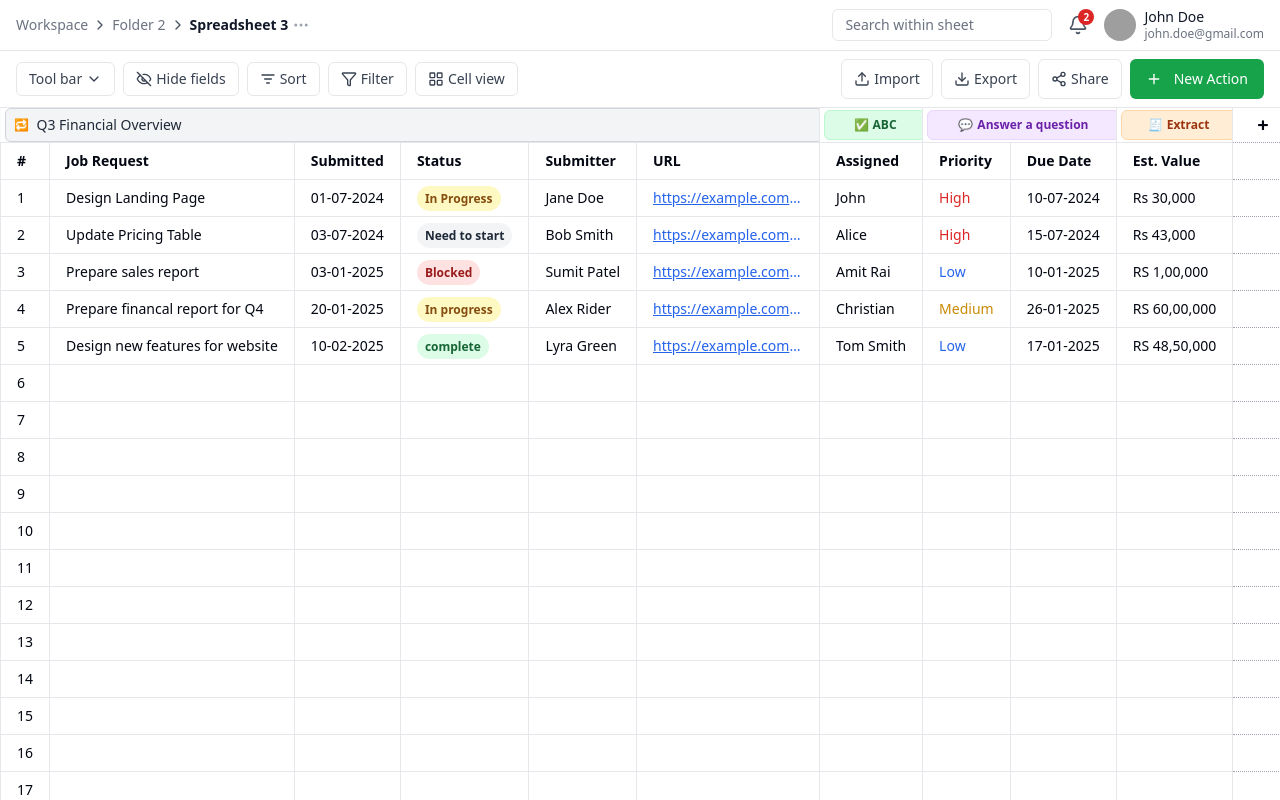
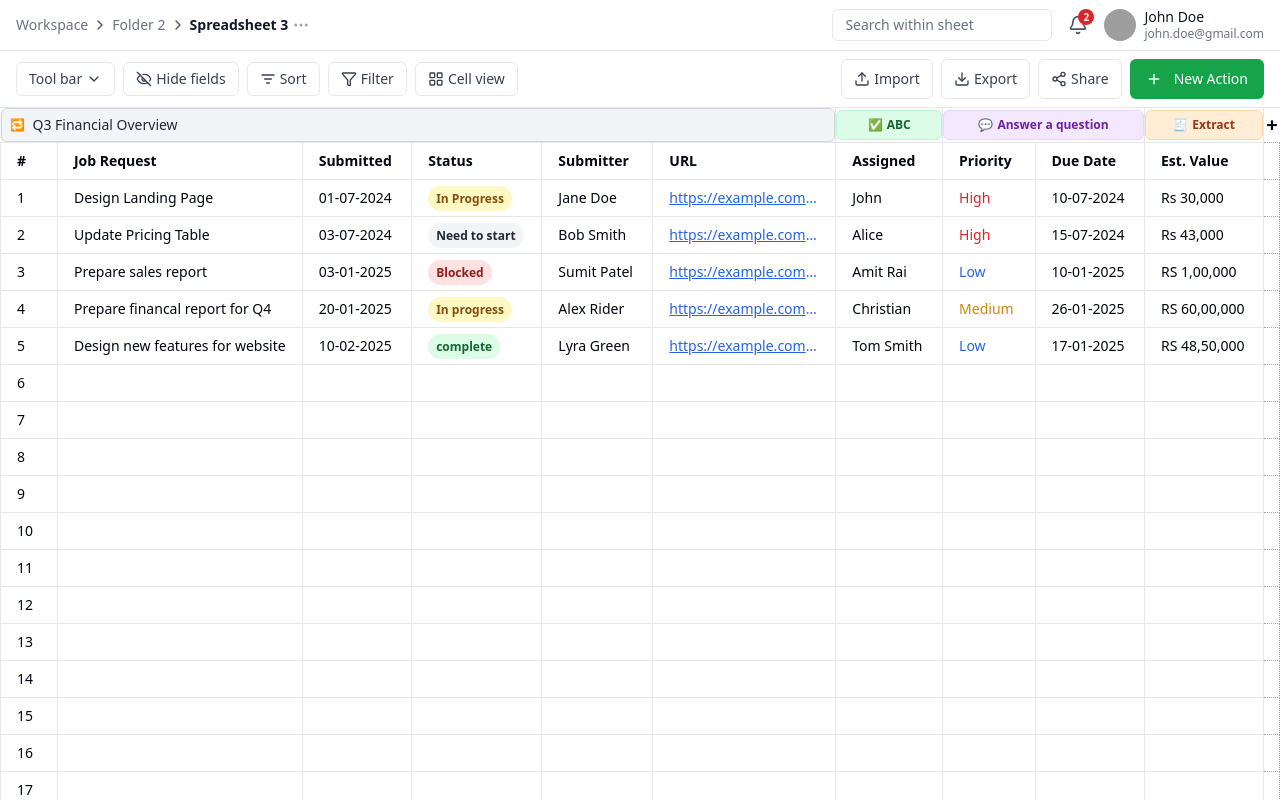
Before and after one commit to The-morning-star23/intern-spreadsheet, a React (Vite) app: page / in a window 1280 px wide. Shown: the top 800 px of the page. Built offline with nearby package versions, Linux system fonts and the light colour scheme; grey boxes are pictures that could not be loaded.

Commit message:
updated Table.tsx to fix + tab

```diff
--- a/src/components/Table.tsx
+++ b/src/components/Table.tsx
@@ -116,48 +116,44 @@ const Table = () => {
     <div className="overflow-auto">
       <table className="min-w-full text-sm table-fixed border-collapse">
         <thead>
-          <tr className="text-xs font-medium text-left bg-white">
-            <th colSpan={6} className="p-0 border-r">
+          <tr className="text-xs font-medium text-left">
+            <th colSpan={6} className="p-0 border-r bg-white">
               <button
-                className="w-full h-full flex items-center gap-2 rounded-md border border-gray-300 bg-gray-100 px-2 py-[6px] shadow-sm hover:bg-gray-200 focus:outline focus:outline-blue-500 mx-1"
+                className="w-full h-full flex items-center gap-2 rounded-md border border-gray-300 bg-gray-100 px-2 py-[6px] shadow-sm hover:bg-gray-200 focus:outline focus:outline-blue-500"
                 aria-label="Q3 Financial Overview"
               >
                 <span className="text-blue-500">🔁</span>
                 <span className="truncate text-sm font-medium text-gray-800">Q3 Financial Overview</span>
               </button>
             </th>
-
-            <th className="p-0 border-r bg-white">
+            <th colSpan={1} className="p-0 border-r bg-white">
               <button
-                className="w-full h-full flex items-center justify-center gap-1 rounded-md border border-green-200 bg-green-100 text-green-800 px-2 py-[6px] text-xs font-semibold hover:bg-green-200 focus:outline focus:outline-blue-500 mx-1"
+                className="w-full h-full flex items-center justify-center gap-1 rounded-md border border-green-200 bg-green-100 text-green-800 px-2 py-[6px] text-xs font-semibold hover:bg-green-200 focus:outline focus:outline-blue-500"
                 aria-label="ABC"
               >
                 ✅ <span>ABC</span>
               </button>
             </th>
-
             <th colSpan={2} className="p-0 border-r bg-white">
               <button
-                className="w-full h-full flex items-center justify-center gap-1 rounded-md border border-purple-200 bg-purple-100 text-purple-800 px-2 py-[6px] text-xs font-semibold hover:bg-purple-200 focus:outline focus:outline-blue-500 mx-1"
+                className="w-full h-full flex items-center justify-center gap-1 rounded-md border border-purple-200 bg-purple-100 text-purple-800 px-2 py-[6px] text-xs font-semibold hover:bg-purple-200 focus:outline focus:outline-blue-500"
                 aria-label="Answer a question"
               >
                 💬 <span>Answer a question</span>
               </button>
             </th>
-
-            <th className="p-0 border-r bg-white">
+            <th colSpan={1} className="p-0 border-r bg-white">
               <button
-                className="w-full h-full flex items-center justify-center gap-1 rounded-md border border-orange-200 bg-orange-100 text-orange-800 px-2 py-[6px] text-xs font-semibold hover:bg-orange-200 focus:outline focus:outline-blue-500 mx-1"
+                className="w-full h-full flex items-center justify-center gap-1 rounded-md border border-orange-200 bg-orange-100 text-orange-800 px-2 py-[6px] text-xs font-semibold hover:bg-orange-200 focus:outline focus:outline-blue-500"
                 aria-label="Extract"
               >
                 🧾 <span>Extract</span>
               </button>
             </th>
-
-            <th className="p-0 min-w-[60px] border-l border-r border-dotted border-gray-300 bg-white">
+            <th className="p-0 border-l border-dotted border-gray-400 bg-white w-[60px]">
               <button
                 className="w-full h-full flex items-center justify-center text-xl font-bold hover:bg-gray-200 focus:outline focus:outline-blue-500"
-                aria-label="Add new column"
+                aria-label="Add new tab"
               >
                 +
               </button>
@@ -175,8 +171,7 @@ const Table = () => {
                   {header.isPlaceholder ? null : flexRender(header.column.columnDef.header, header.getContext())}
                 </th>
               ))}
-              {/* Empty column for + */}
-              <th className="border border-dotted border-gray-400 bg-white"></th>
+              <th className="border border-dotted border-gray-400 bg-white w-[60px]"></th>
             </tr>
           ))}
         </thead>
@@ -203,13 +198,12 @@ const Table = () => {
                   </td>
                 );
               })}
-              <td className="border border-dotted border-gray-400 bg-white"></td>
+              <td className="border border-dotted border-gray-400 bg-white w-[60px]"></td>
             </tr>
           ))}
         </tbody>
       </table>
 
-      {/* Footer Tab Bar */}
       <div className="flex items-center border-t border-gray-200 px-4 py-2 bg-white text-sm">
         {["All Orders", "Pending", "Reviewed", "Arrived"].map((tab, idx) => (
           <button
```
